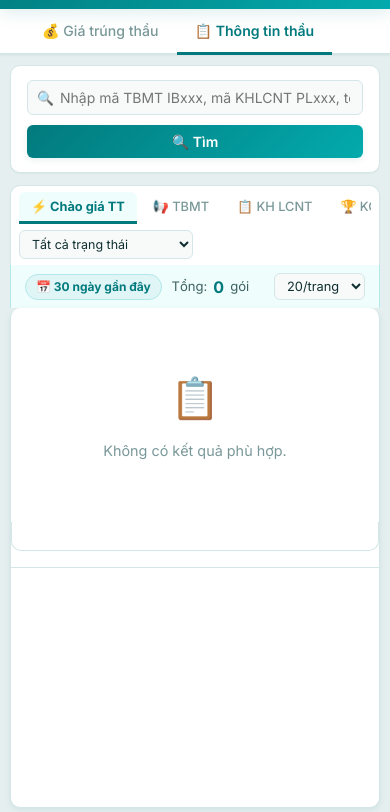
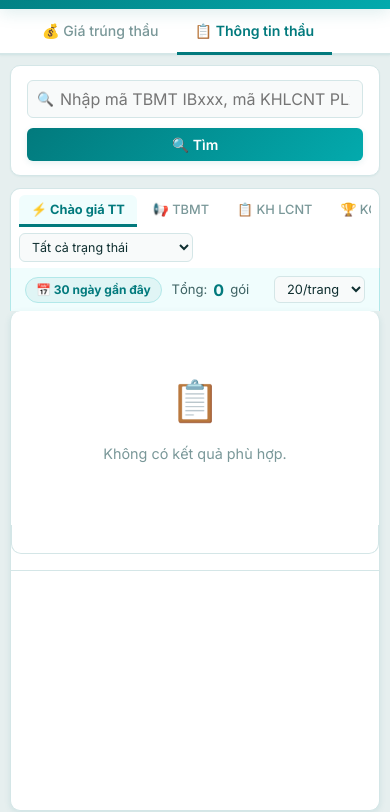
Before and after one commit to hacobi1102/cpc1-gia, a plain HTML site: page dashboard.html in a window 390 px wide. Shown: the part 66-878 px from the top of the page. Drawn offline with nearby package versions, Linux system fonts and the light colour scheme; no server answers.

Commit message:
Fix style mobile

```diff
--- a/css/dashboard.css
+++ b/css/dashboard.css
@@ -728,3 +728,12 @@ body {
   border-top: 1px solid var(--border);
   background: var(--surface);
 }
+    /* Ngăn chặn iPhone / iOS Safari tự động phóng to (zoom) trang web khi bấm vào các ô nhập văn bản */
+    @media screen and (max-width: 768px) {
+      input[type="text"],
+	  input[type="number"],
+      input[type="search"],
+      textarea {
+        font-size: 16px !important;
+      }
+    }
--- a/css/style.css
+++ b/css/style.css
@@ -691,3 +691,12 @@ body {
 ::-webkit-scrollbar-thumb:hover {
     background: #94a3b8;
 }
+    /* Ngăn chặn iPhone / iOS Safari tự động phóng to (zoom) trang web khi bấm vào các ô nhập văn bản */
+    @media screen and (max-width: 768px) {
+      input[type="text"],
+      input[type="number"],
+	  input[type="search"],
+      textarea {
+        font-size: 16px !important;
+      }
+    }
```
